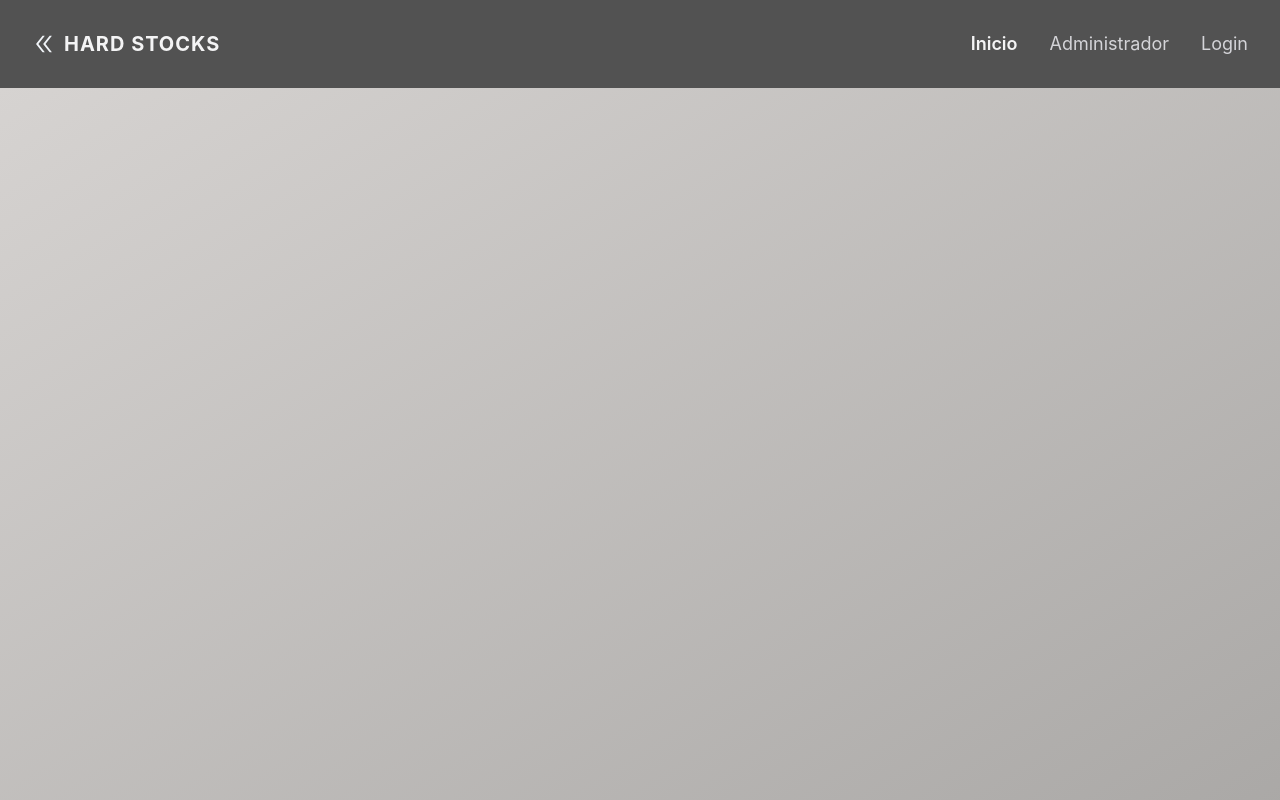
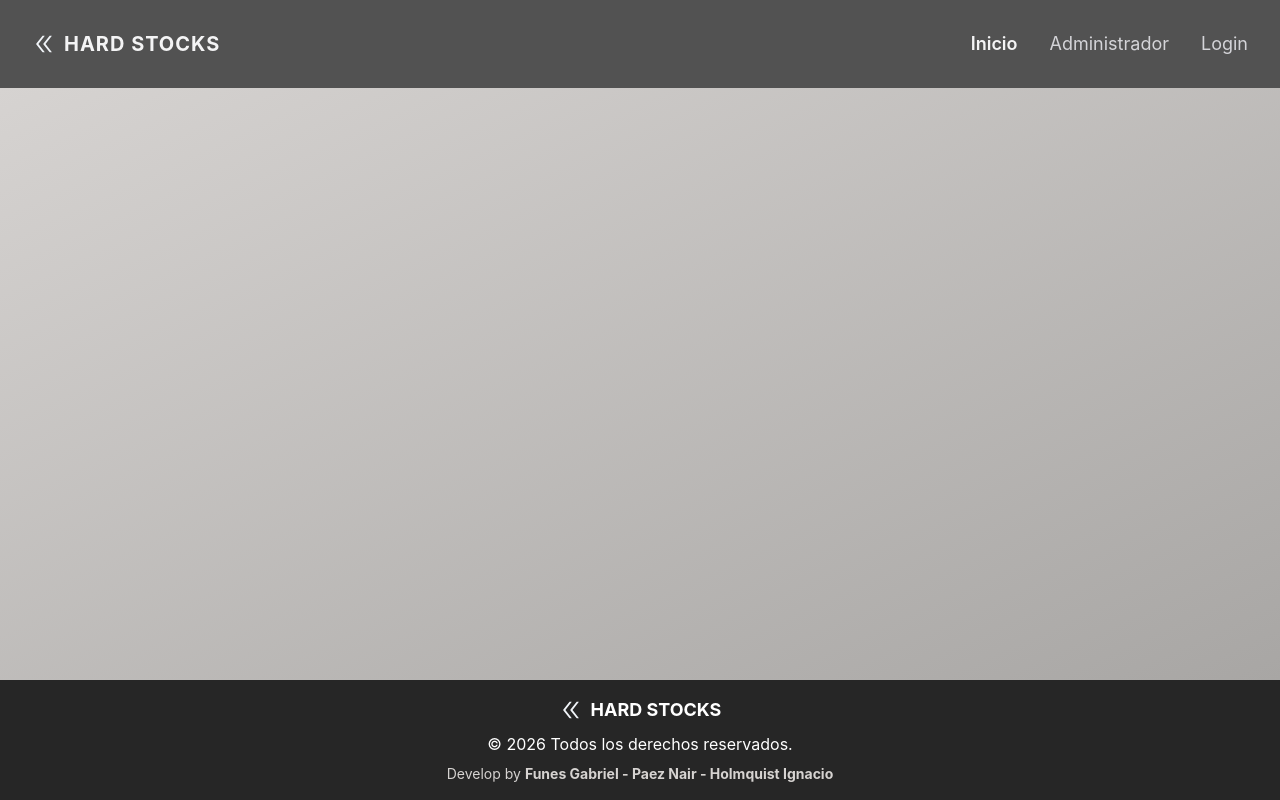
Before and after one commit to nikki0011/E-COMMERCE-PRO-G1-M2, a React (Vite) app: page / in a window 1280 px wide. Shown: the top 800 px of the page. Built offline with nearby package versions, Linux system fonts and the light colour scheme.

Commit message:
cambio en index y main sobre espacio que ocupa

```diff
--- a/index.html
+++ b/index.html
@@ -9,7 +9,7 @@
     <title>EcommercePro</title>
   </head>
   <body>
-    <div id="root" class="flex flex-col"></div>
+    <div id="root" class="flex flex-col min-h-screen"></div>
     <script type="module" src="/src/main.tsx"></script>
   </body>
 </html>
--- a/src/App.tsx
+++ b/src/App.tsx
@@ -7,7 +7,7 @@ function App() {
     <>
       <BrowserRouter>
         <Navbar />
-        <main className="grow min-h-screen bg-linear-to-br from-[#d6d3d1] to-[#a8a6a4]"></main>
+        <main className="grow bg-linear-to-br from-[#d6d3d1] to-[#a8a6a4]"></main>
         <Footer />
         </BrowserRouter>
     </>
```
